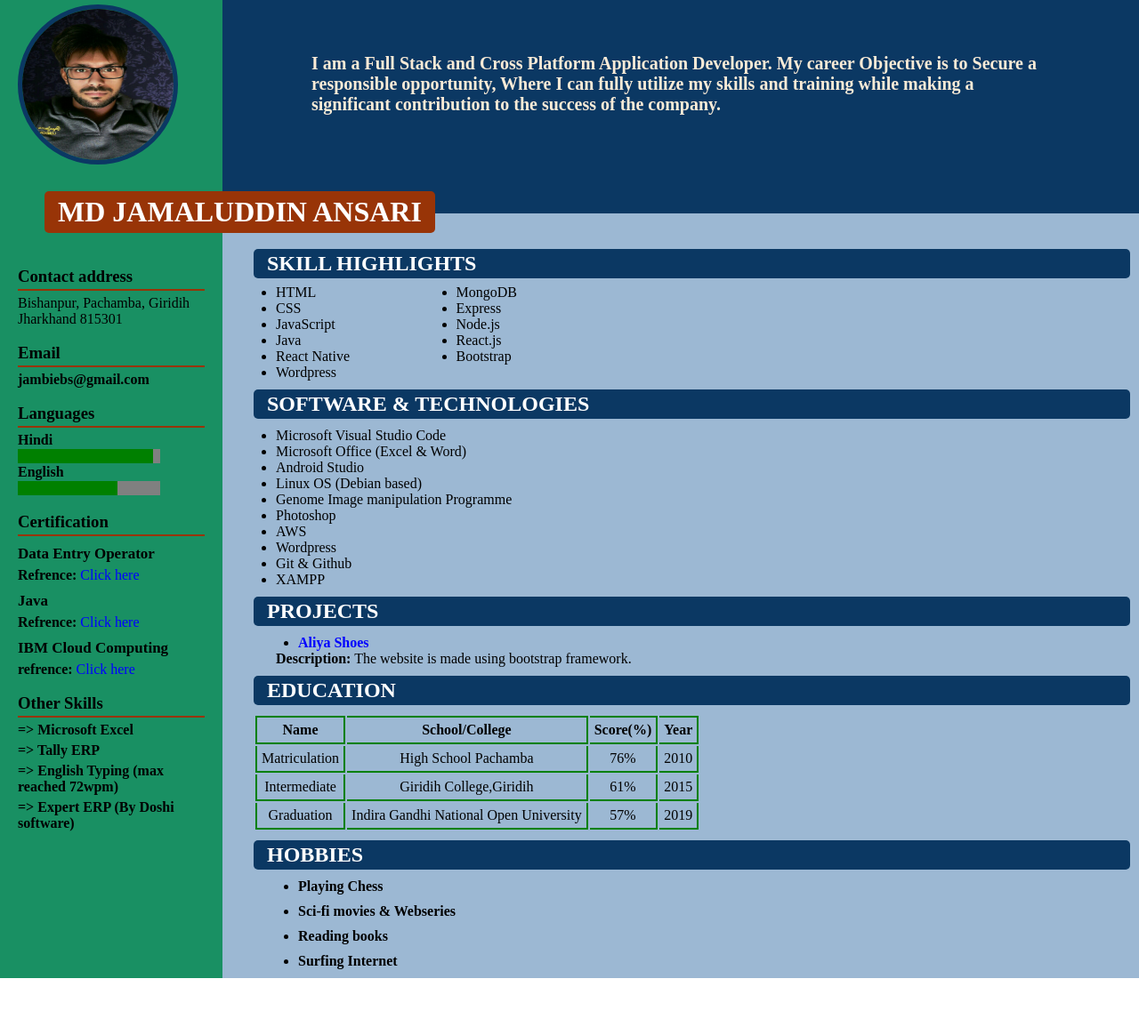
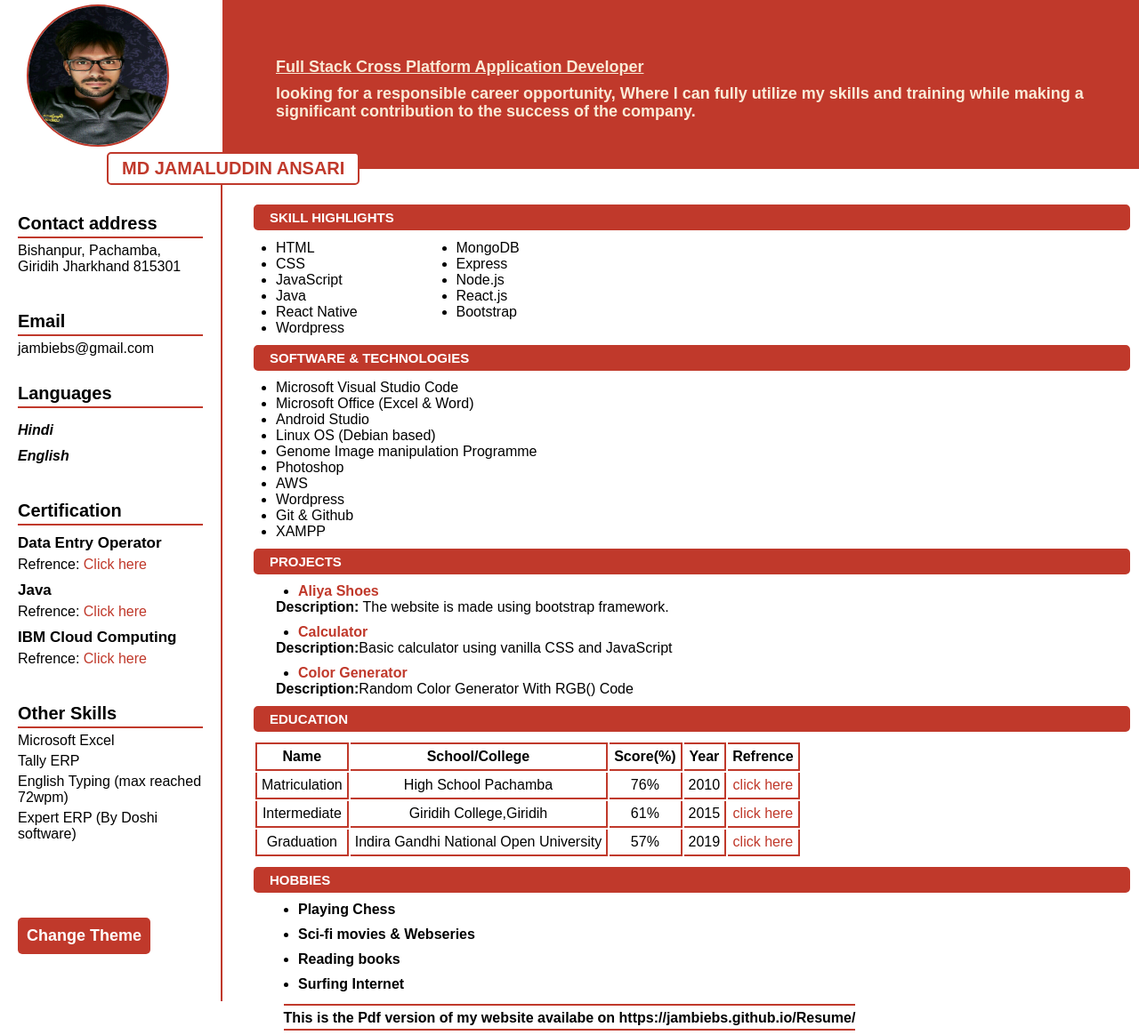
Before and after one commit to jambiebs/Resume, a plain HTML site: page index.html in a window 1280 px wide. Shown: the whole page at 89% size. Before the commit the page ends 1100 px from the top, so only its background shows below. Drawn offline with Linux system fonts and the light colour scheme.

Commit message:
color theme added

```diff
--- a/index.html
+++ b/index.html
@@ -7,13 +7,14 @@
     <meta name="viewport" content="width=device-width, initial-scale=1.0">
     <title>My Resume</title>
     <link rel="stylesheet" href="style.css">
+    <link id="jsstyle" rel="stylesheet" href="jsstyle.css">
+    <script src="./script.js" defer></script>
 </head>
 
 <body>
     <div class="about">
-        <div class="summary"><p> I am a Full Stack and Cross Platform Application Developer. My career Objective is to Secure a responsible opportunity, Where I can fully utilize my skills and training while making a significant contribution to the success of the company.</p>
-        </div>
-
+        <p class="about-desc"><span>Full Stack Cross Platform Application Developer</span><br>
+            looking for a responsible career opportunity, Where I can fully utilize my skills and training while making a significant contribution to the success of the company.</p>
     </div>
     <div class="main">
         <h1 class="name">MD JAMALUDDIN ANSARI</h1>
@@ -60,8 +61,15 @@
         <div class="project">
             <h2 class="mrgn highlight">PROJECTS</h2>
             <ul>
-                <li class="bold mrgn"><a href="https://jambiebs.github.io/aliyashoe/" target="_blank">Aliya Shoes</a></li>
+                <li class="bold mrgn"><a href="https://jambiebs.github.io/aliyashoe/" target="_blank">Aliya Shoes</a>
+                </li>
                 <p><b>Description:</b> The website is made using bootstrap framework.</p>
+                <li class="bold mrgn"><a href="https://jambiebs.github.io/Calculator/" target="_blank">Calculator</a>
+                </li>
+                <p><b>Description:</b>Basic calculator using vanilla CSS and JavaScript</p>
+                <li class="bold mrgn"><a href="https://jambiebs.github.io/color-generator/" target="_blank">Color
+                        Generator</a></li>
+                <p><b>Description:</b>Random Color Generator With RGB() Code</p>
             </ul>
         </div>
 
@@ -74,24 +82,28 @@
                     <th>School/College</th>
                     <th>Score(%)</th>
                     <th>Year</th>
+                    <th>Refrence</th>
                 </tr>
                 <tr>
                     <td class="lt-border">Matriculation</td>
                     <td>High School Pachamba</td>
                     <td>76%</td>
                     <td>2010</td>
+                    <td><a href="#" target="_blank">click here</a></td>
                 </tr>
                 <tr>
                     <td class="lt-border">Intermediate</td>
                     <td>Giridih College,Giridih</td>
                     <td>61%</td>
                     <td>2015</td>
+                    <td><a href="#" target="_blank">click here</a></td>
                 </tr>
                 <tr>
                     <td class="lt-border">Graduation</td>
                     <td>Indira Gandhi National Open University</td>
                     <td>57%</td>
                     <td>2019</td>
+                    <td><a href="#" target="_blank">click here</a></td>
                 </tr>
             </table>
         </div>
@@ -106,46 +118,56 @@
             </ul>
         </div>
     </div>
+    <div class="profile-image">
+        <img src="./assets/profile-picture.jpg" alt="photo">
+    </div>
 
     <div class="aside">
-        <img src="./assets/profile-picture.jpg" alt="photo">
         <div class="personal">
             <h3>Contact address</h3>
             <hr>
             <p>Bishanpur, Pachamba, Giridih Jharkhand 815301</p><br>
-            <h3>Email</h3>
-            <hr>
-            <p><b><Email:mail>jambiebs@gmail.com</Email:mail></b></p>
-            <br>
-            <h3>Languages</h3>
-            <hr>
-            <label for="hindi"><b>Hindi</b></label><br>
-            <progress max="100" value="95">95%</progress>
-            <label for="english"><b>English</b></label>
-            <progress max="100" value="70"></progress>
-        </div><br>
-        <div class="certificate">
+            <div class="personal">
+                <h3>Email</h3>
+                <hr>
+                <p><Email:mail>jambiebs@gmail.com</Email:mail></p>
+            </div>
+            <div class="personal">
+                <h3>Languages</h3>
+                <hr><br>
+                <label for="hindi"><b>Hindi</b></label><br><br>
+                <label for="english"><b> English</b></label><br>
+            </div><br>
+        </div>
+        <div class="certificate personal">
             <h3>Certification</h3>
             <hr>
             <ul>
                 <li>Data Entry Operator</li>
-                <p><b>Refrence: </b><a href="#" target="_blank">Click here</a></p>
+                <p>Refrence: <a href="" target="_blank">Click here</a></p>
                 <li>Java</li>
-                <p><b>Refrence: </b><a href="https://www.sololearn.com/certificates/CT-2RQU5V2A" target="_blank">Click here</a></p>
+                <p>Refrence: <a href="https://www.sololearn.com/certificates/CT-2RQU5V2A" target="_blank">Click
+                        here</a></p>
                 <li>IBM Cloud Computing</li>
-                <p><b>refrence: </b><a href="#" target="_blank">Click here</a></p>
+                <p>Refrence: <a href="#" target="_blank">Click here</a></p>
             </ul>
         </div><br>
-        <div class="other">
+        <div class="other personal">
             <h3>Other Skills</h3>
             <hr>
             <ul><b>
-                <li>=> Microsoft Excel</li>
-                <li>=> Tally ERP</li>
-                <li>=> English Typing (max reached 72wpm)</li>
-                <li>=> Expert ERP (By Doshi software)</li>
-            </b></ul>
+                    <li>Microsoft Excel</li>
+                    <li>Tally ERP</li>
+                    <li>English Typing (max reached 72wpm)</li>
+                    <li>Expert ERP (By Doshi software)</li>
+                </b></ul>
         </div>
+        <button id="theme">Change Theme</button>
+    </div>
+    <div class="endnote">
+        <hr>
+        <p>This is the Pdf version of my website availabe on https://jambiebs.github.io/Resume/</p>
+        <hr>
     </div>
 
 </body>
--- a/style.css
+++ b/style.css
@@ -4,46 +4,72 @@
     box-sizing: border-box;
 }
 
+:root {
+    font-size: 62.5%;
+    font-family: Arial, Helvetica, sans-serif;
+}
+
+p {
+    font-size: 1.6rem;
+}
+
+a {
+    font-size: 1.6rem;
+}
+
+li {
+    font-size: 1.6rem;
+}
+
+table {
+    font-size: 1.6rem;
+}
+
+h3 {
+    font-size: 2rem;
+}
+
 body {
     display: grid;
-    grid-template-columns: 250px 1fr;
-    grid-template-rows: 240px 1fr;
-    grid-template-areas: "aside about"
-        "aside main";
+    grid-template-columns: 25rem 1fr;
+    grid-template-rows: 19rem 1fr 2rem;
+    grid-template-areas: "img about"
+        "aside main"
+        "endnote endnote";
 }
 
 .about {
     grid-area: about;
-    background-color: #0b3863;
+    background-color: #c0392b;
     height: auto;
     /* height: 400px; */
     /* display: flex; */
     /* flex-direction: column; */
     /* justify-content: center; */
     /* align-items: center; */
-    font-size: 20px;
-    font-weight: bold;
-    padding-top: 3em;
-    padding-left: 5em;
-    padding-right: 5em;
+    font-size: 2rem;
+    place-content: center center;
+    padding: 1em 3em;
     color: antiquewhite;
 }
 
 .main {
     grid-area: main;
-    background-color: #9cb8d3;
+    background-color: white;
     position: relative;
-    padding: 10px;
+    padding: 1rem;
     height: auto;
 }
 
 .aside {
     /* border: 1px solid black; */
     position: relative;
+    top: 0;
     /* z-index: -9999; */
     grid-area: aside;
-    background-color: #199063;
-    padding: 20px;
+    background-color: white;
+    padding: 2rem;
+    border-right: 2px solid #c0392b;
     /* display: flex; */
     /* flex-direction: column; */
     /* justify-content: center; */
@@ -51,14 +77,6 @@ body {
     /* color: white; */
 }
 
-img {
-    width: 180px;
-    height: 180px;
-    border-radius: 240px;
-    border: 5px solid #0b3863;
-    position: absolute;
-    top: 5px;
-}
 
 .bold {
     font-weight: bolder;
@@ -72,56 +90,56 @@ hr {
     border-style: none;
     border-width: 0;
     height: 2px;
-    background-color: #983407;
+    background-color: #c0392b;
     margin: 3px 0px 5px 0px;
     /* color: blue; */
 
 }
 
 .mrgn {
-    margin: 10px 0px 0px 25px;
+    margin: 1rem 0px 0px 2.5rem;
 
 }
 
 th {
-    border-right: 2px solid green;
-    border-bottom: 2px solid green;
-    border-top: 2px solid green;
+    border-right: 2px solid #c0392b;
+    border-bottom: 2px solid #c0392b;
+    border-top: 2px solid #c0392b;
     padding: 5px;
     margin: 0;
 }
 
 td {
-    border-right: 2px solid green;
-    border-bottom: 2px solid green;
+    border-right: 2px solid #c0392b;
+    border-bottom: 2px solid #c0392b;
     padding: 5px;
     text-align: center;
     margin: 0;
 }
 
 .lt-border {
-    border-left: 2px solid green;
+    border-left: 2px solid #c0392b;
 }
 
 a {
     text-decoration: none;
-    color: blue;
+    color: #c0392b;
 }
 
 .skill {
     display: grid;
     grid-template-columns: 1fr 3fr;
-    grid-template-rows: 50px 1fr;
+    grid-template-rows: 5rem 1fr;
     grid-template-areas: "top top"
         "left right";
-    margin-top: 20px;
+    margin-top: 2rem;
 
 
 }
 
 .lt-part {
     grid-area: left;
-    margin-left: 50px;
+    margin-left: 5rem;
 }
 
 .rt-part {
@@ -135,113 +153,197 @@ a {
 }
 
 .highlight {
-    background-color: #0b3863;
+    background-color: #c0392b;
+    border: 3px solid #c0392b;
     color: white;
-    padding: 3px 15px;
-    border-radius: 5px;
+    padding: 0.3rem 1.5rem;
+    border-radius: 0.5rem;
 }
 
-.certificate ul li{
+/* .highlight:hover {
+    background-color: white;
+    color: #c0392b;
+    border: 3px solid #c0392b;
+} */
+
+.certificate ul li {
     /* text-decoration: underline; */
     list-style-type: none;
-    font-size: 17px;
-    margin-bottom: 5px;
-    margin-top: 10px;
+    font-size: 1.7rem;
+    margin-bottom: 0.5rem;
+    margin-top: 1rem;
     font-weight: bolder;
     /* margin-left: 50px; */
 }
 
 .project ul {
-    margin-left: 50px;
+    margin-left: 5rem;
 }
 
 .hobbies ul {
-    margin-left: 50px;
+    margin-left: 5rem;
 }
 
 .soft-fam ul {
-    margin-left: 50px;
+    margin-left: 5rem;
 }
 
 .soft-fam h2 {
-    margin-bottom: 10px;
+    margin-bottom: 1rem;
 }
-.other ul li{
+
+.other ul li {
     list-style-type: none;
-    margin-bottom: 5px;
+    margin-bottom: 0.5rem;
+    font-weight: 500;
 
 }
 
 .name {
     position: absolute;
-    left: -200px;
-    top: -25px;
-    color: white;
-    background-color: #983407;
-    padding: 5px 15px;
-    border-radius: 5px;
+    left: -13rem;
+    top: -1.9rem;
+    color: #c0392b;
+    background-color: white;
+    border: 2px solid #c0392b;
+    padding: 0.5rem 1.5rem;
+    border-radius: 0.5rem;
     z-index: 1;
 }
 
-img:hover {
-    border: 5px solid white;
-    transition: 1s;
-}
+
 
 .overview {
-    margin-top: 50px;
+    margin-top: 5rem;
 }
 
 .personal {
-    margin-top: 280px;
+    margin-top: 3rem;
 }
-progress[value]{
+
+progress[value] {
     background-color: white;
     border: none;
     color: wheat;
 
 }
+
 @media only screen and (max-width: 500px) {
-    body {
+
+    /* body {
         display: grid;
-        grid-template-columns: 250px 1fr;
-        grid-template-rows: 260px 1fr;
+        grid-template-columns: 25rem 1fr;
+        grid-template-rows: 26rem 1fr;
         grid-template-areas: "aside about"
             "aside main";
-    }
-    .about{
+    } */
+    .about {
         width: 100%;
         display: flex;
         flex-direction: row;
         justify-content: center;
         align-items: center;
-        padding-left: 20px;
-        padding-right: 20px;
+        padding-left: 2rem;
+        padding-right: 2rem;
     }
-    .summary{
-        width: 100%;
-        font-size: 18px;
-        margin-bottom: 100px;
-        margin-top: 10px;
+
+    .about-desc {
+        font-size: 1.8rem;
+        font-weight: bolder;
+        line-height: 2.5rem;
     }
-    .summary p {
-        margin-block-start: 0;
-        margin-block-end: 0;
-    }
+
     .skill {
         display: grid;
         grid-template-columns: 1fr 1fr;
-        grid-template-rows: 50px 1fr;
+        grid-template-rows: 5rem 1fr;
         grid-template-areas: "top top"
             "left right";
-        margin-top: 20px;
+        margin-top: 2rem;
     }
 }
-    h3:hover {
+
+/* h3:hover {
     color: white;
-        background-color: #983407;
+    background-color: #c0392b;
     border-radius: 5px;
     transition: 0.5s;
     padding: 3px;
 
+} */
+
+.endnote {
+    grid-area: endnote;
+    text-align: center;
+    margin: auto;
+    font-weight: bolder;
 }
+
+span {
+    text-decoration: underline;
+    font-size: 1.8rem;
+    line-height: 4rem;
+    font-weight: 700;
+}
+
+.about-desc {
+    line-height: 2rem;
+    font-size: 1.8rem;
+    font-weight: 700;
+}
+
+.profile-image {
+    grid-area: img;
+    position: relative;
+}
+
+img {
+    width: 16rem;
+    height: 16rem;
+    border-radius: 240px;
+    border: 2px solid #c0392b;
+    top: 0.5rem;
+    position: relative;
+    left: 3rem;
+}
+
+label {
+    font-size: 1.6rem;
+    font-style: oblique;
+}
+
+progress {
+    width: 20rem;
+    height: 2rem;
+    background-color: white;
+}
+
+::-webkit-progress-bar {
+    background-color: white;
+    border: 1px solid #c0392b;
+    border-radius: 0.5rem;
+}
+
+/* ::-webkit-progress-value {
+    background-color: #c0392b;
+    border-radius: 0.3rem;
+} */
+
+#theme {
+    border: none;
+    background-color: #c0392b;
+    padding: 1rem;
+    border-radius: 0.5rem;
+    font-size: 1.8rem;
+    color: white;
+    font-weight: 700;
+    position: relative;
+    top: 8rem;
+    cursor: pointer;
+}
+
+/* #theme:hover {
+    background-color: white;
+    border: 2px solid #c0392b;
+    color: #c0392b;
+} */
```
Also changed, not shown: script.js (added, +33 -0 lines). Lines whose indentation alone changed are shown as unchanged.
